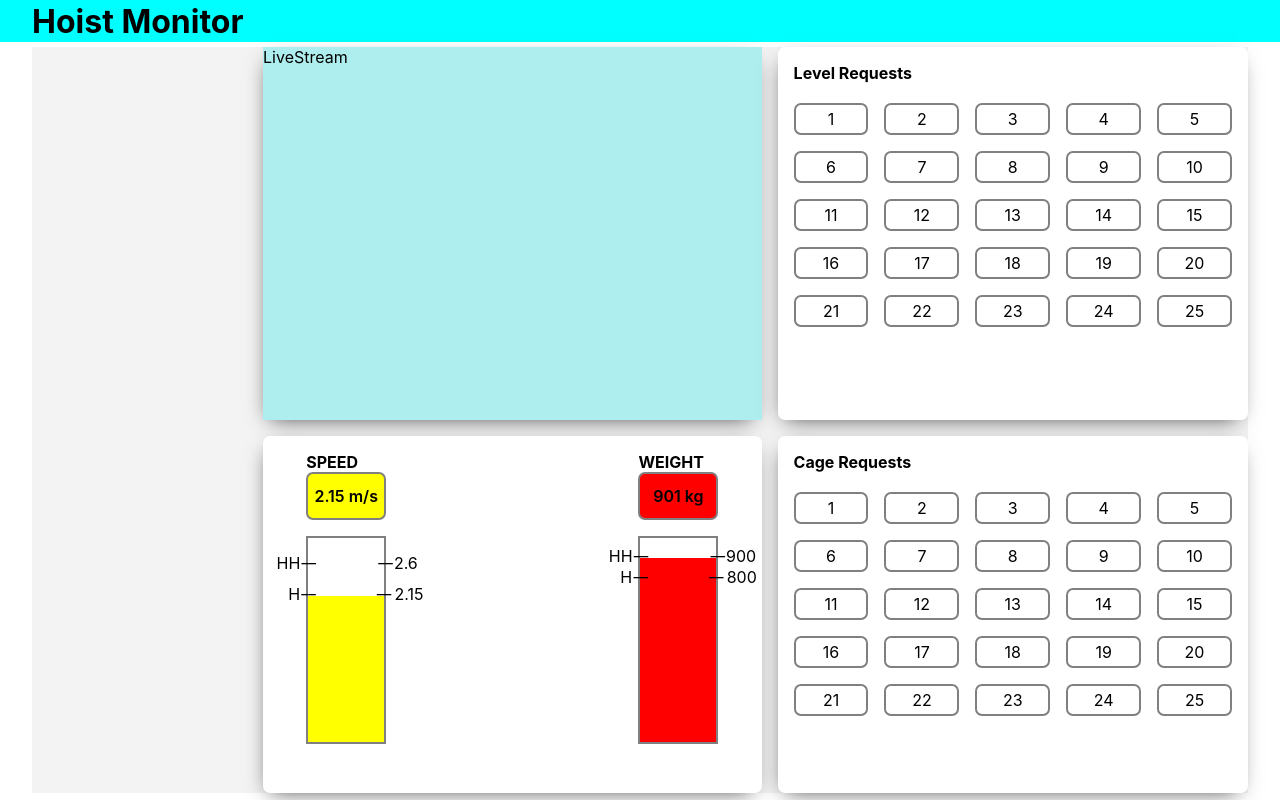
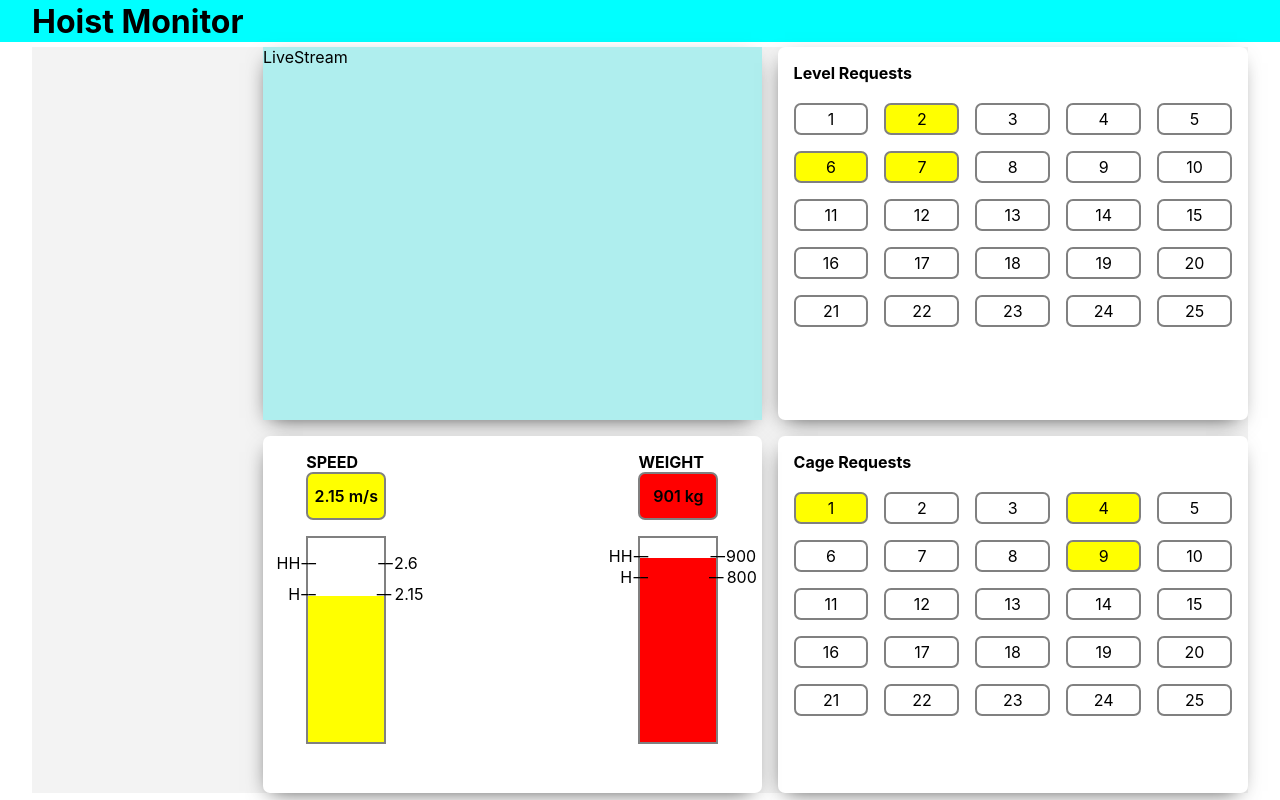
Before and after one commit to iamndlovu/hoist_monitor, a React (Create React App) app in the folder client/: page / in a window 1280 px wide. Built offline with nearby package versions, Linux system fonts and the light colour scheme.

Commit message:
requested levelsindicator

```diff
--- a/client/src/components/button-grid/ButtonGrid.js
+++ b/client/src/components/button-grid/ButtonGrid.js
@@ -1,11 +1,18 @@
 import styles from './ButtonGrid.module.scss';
 
-const ButtonGrid = ({ num }) => {
+const ButtonGrid = ({ num, levels }) => {
   let btns = [];
   const cols = Math.floor(Math.sqrt(num));
 
   for (let i = 1; i <= num; i++) {
-    btns.push(<span className={styles.btn}>{i}</span>);
+    btns.push(
+      <span
+        key={i}
+        className={`${styles.btn} ${levels.includes(i) && styles.btn_on}`}
+      >
+        {i}
+      </span>
+    );
   }
 
   const gridStyle = {
@@ -14,9 +21,7 @@ const ButtonGrid = ({ num }) => {
 
   return (
     <section style={gridStyle} className={styles.ButtonGrid}>
-      {btns.map(btn => (
-        <>{btn}</>
-      ))}
+      {btns.map(btn => btn)}
     </section>
   );
 };
--- a/client/src/components/button-grid/ButtonGrid.module.scss
+++ b/client/src/components/button-grid/ButtonGrid.module.scss
@@ -9,5 +9,9 @@
     border: 2px solid gray;
     border-radius: 7px;
     min-height: 2rem;
+
+    &.btn_on {
+      background-color: yellow;
+    }
   }
 }
--- a/client/src/components/cage-req/CageRequestBtns.js
+++ b/client/src/components/cage-req/CageRequestBtns.js
@@ -1,10 +1,12 @@
 import ButtonGrid from '../button-grid/ButtonGrid';
 import styles from './CageRequestBtns.module.scss';
+
+const levels = [1, 4, 9];
 
 const CageRequestBtns = () => (
   <section className={styles.CageRequestBtns}>
     <h4>Cage Requests</h4> <br />
-    <ButtonGrid num={25} />
+    <ButtonGrid num={25} levels={levels} />
   </section>
 );
 
--- a/client/src/components/lvl-req/LevelRequestBtns.js
+++ b/client/src/components/lvl-req/LevelRequestBtns.js
@@ -1,10 +1,12 @@
 import ButtonGrid from '../button-grid/ButtonGrid';
 import styles from './LevelRequestBtns.module.scss';
+
+const levels = [2, 6, 7];
 
 const LevelRequestBtns = () => (
   <section className={styles.LevelRequestBtns}>
     <h4>Level Requests</h4> <br />
-    <ButtonGrid num={25} />
+    <ButtonGrid num={25} levels={levels} />
   </section>
 );
 
```
